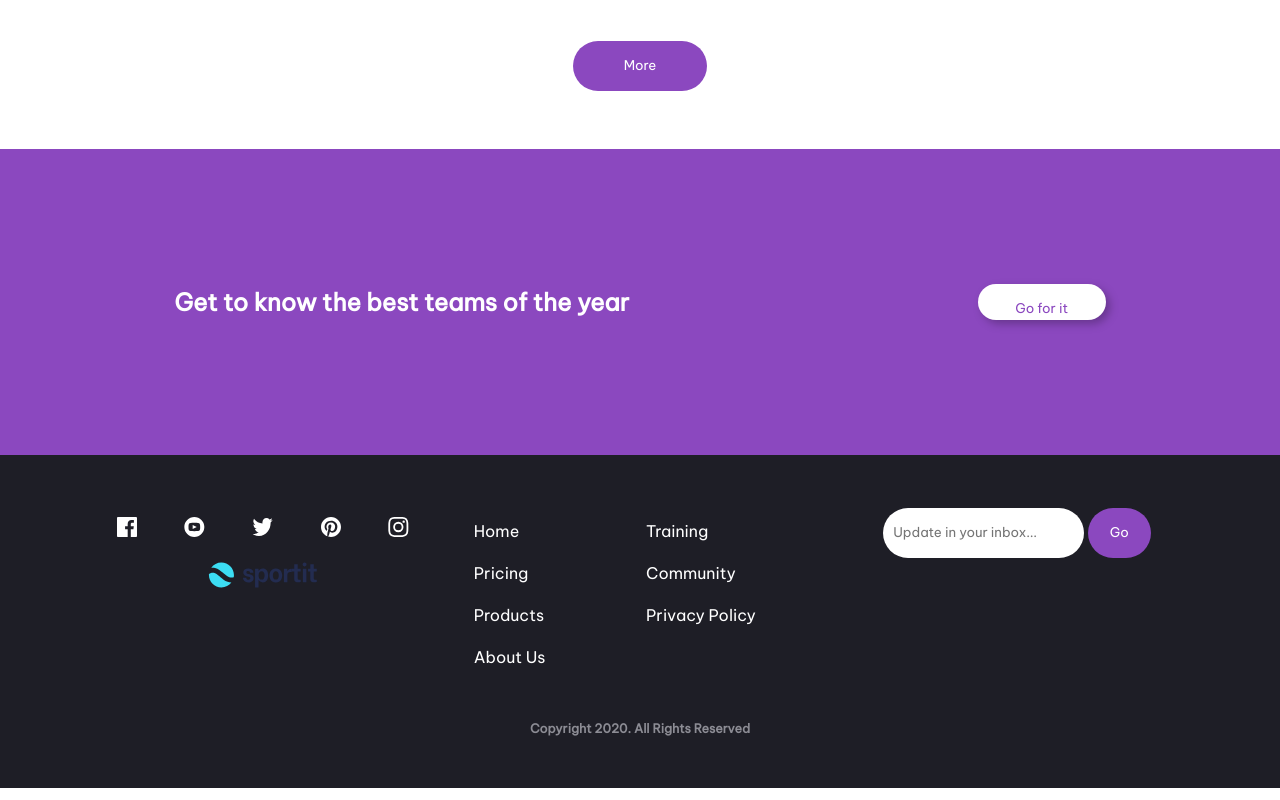
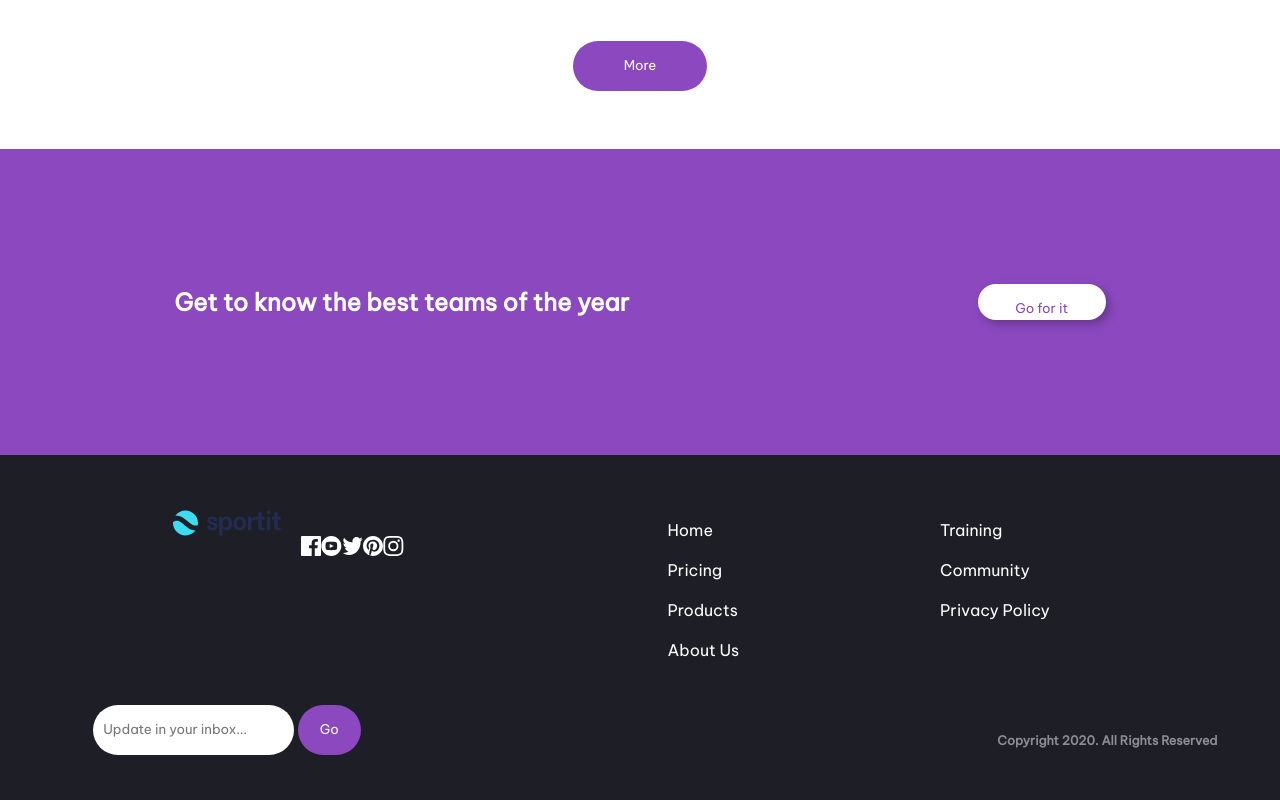
Before and after one commit to PaulaCuervoH/TrabajoFinalFrontEnd, a plain HTML site: page index.html in a window 1280 px wide. Shown: the part 2123-2923 px from the top of the page. Drawn offline with Linux system fonts and the light colour scheme.

Commit message:
Cambios varios

```diff
--- a/css/style.css
+++ b/css/style.css
@@ -216,7 +216,7 @@ footer{
     flex-direction: column;
     text-align: center;
     width: 100%;
-    padding: 32.5px;
+    padding: 32.5px 50px;
 }
 
 /* Estilos article footer */
@@ -225,13 +225,13 @@ footer{
     display: flex;
     flex-direction: column-reverse;
     flex-wrap: wrap;
-    padding: 12.5px;
+    padding: 12.5px 0px;
 }
 
 .redes{
     display: flex;
     flex-wrap: wrap;
-    justify-content: space-around;
+    justify-content: space-between;
     padding-bottom: 25px;
 }
 
@@ -242,21 +242,22 @@ footer{
     width: 100%;
     display: flex;
     justify-content: center;
-    padding: 10px;
-    margin: 12.5px;
+    padding: 12.5px;
+
 }
 
 .menuFooter ul{
     display: flex;
     flex-flow: row wrap;
     justify-content: space-between;
+    padding: 10px;
 }
 
 .menuFooter li{
     width: 50%;
     list-style-type: none;
-    padding: 6px;
     text-align:left;
+    padding: 5px;
 }
 
 .menuFooter a{
@@ -270,6 +271,7 @@ footer{
 /* Estilos formulario */
 footer form{
     order:-2;
+    padding: 12.5px 0px;
 }
 
 #inbox{
@@ -283,7 +285,6 @@ footer form{
 #go{
     background-color: #8B48BF;
     color: white;
-
     border: none;
     border-radius: 50px;
     text-align: center;
@@ -428,37 +429,46 @@ footer p{
     }
 
     /* Footer para pantalla escritorio*/
-
     Footer{
         display: flex;
         flex-direction: row;
         flex-wrap: wrap;
         align-items: baseline;
-        justify-content: center;
+        justify-content: space-between;
+    }
+    /* Articulo footer */
+
+    .redes{
+        order:-1;
+        display: flex;
+        flex-wrap: wrap;
+        justify-content: flex-end;
+        padding-bottom: 25px;
     }
 
     .articleFooter{
         width: 30%;
         order: -1;
-        display: flex;
     }
+    /* Formulario */
 
     Footer form{
         width: 30%;
         order:0;
     }
-
-    .menuFooter{
-        width: 30%;
+    #inbox{
+        width: 201px ;
     }
 
+    /* Menu */
+    .menuFooter{
+        width: 50%;
+    }
+
+    /* Parrafo footer */
     footer p{
         display: inline;
         align-self: self-end;
-    }
-
-    #inbox{
-        width: 201px ;
     }
 }
 
--- a/index.html
+++ b/index.html
@@ -33,7 +33,7 @@
             </div>
         </section>
         <section class="container2">
-            <h2>What´s different between pros?</h2>
+            <h2>What's different between pros?</h2>
             <p class="parrafoMovil">Manage provides all the functionality your teas needs, without the complexity. Our software is tailor-made for modern digital product teams</p>
             <p class="parrafoEscritorio">Lorem ipsum dolor sit amet, consectetur adipiscing elit. Maecenas aliquet consequat purus sit amet sodales. In faucibus ut nisi eu dignissim. Vestibulum fringilla velit sed tincidunt tincidunt.</p>
         </section>
@@ -103,7 +103,7 @@
             </ul>
         </nav>
         <form action="" method="POST">
-            <input id="inbox" type="text" placeholder="Update in your inbox...">
+            <input id="inbox" type="email" placeholder="Update in your inbox...">
             <button id="go" type="submit">Go</button>
         </form>
         <p>Copyright 2020. All Rights Reserved</p>
```
